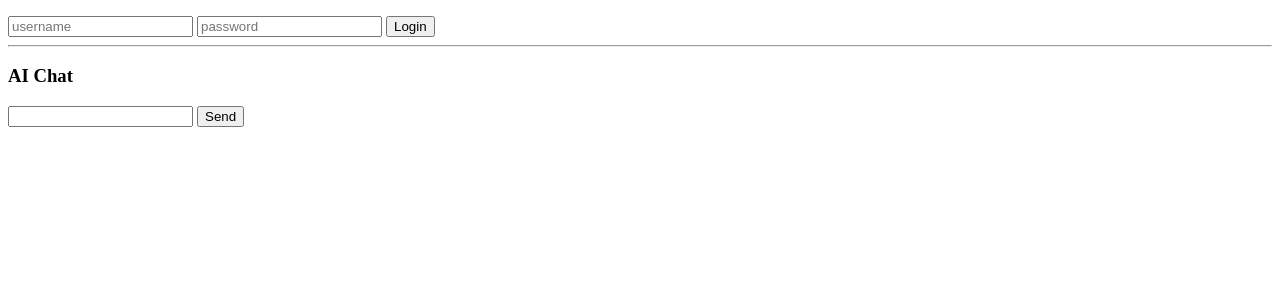
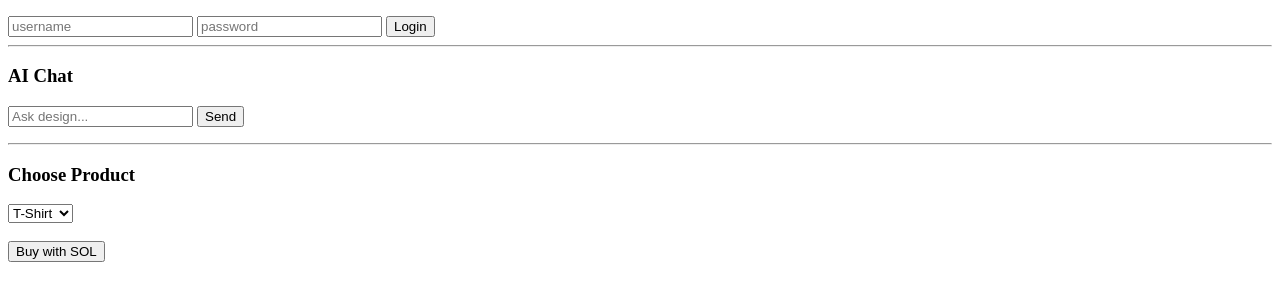
Before and after one commit to vishalllhero/kallaaai, a website: page public/index.html in a window 1280 px wide. Shown: the part 106-406 px from the top of the page. Drawn offline with Linux system fonts and the light colour scheme.

Commit message:
final order fix

```diff
--- a/public/index.html
+++ b/public/index.html
@@ -8,6 +8,7 @@
 
 <h1>🎨 KALLAA AI</h1>
 
+<!-- LOGIN -->
 <h3>Login</h3>
 <input id="user" placeholder="username">
 <input id="pass" type="password" placeholder="password">
@@ -15,13 +16,30 @@
 
 <hr>
 
+<!-- AI CHAT -->
 <h3>AI Chat</h3>
-<input id="input">
+<input id="input" placeholder="Ask design...">
 <button onclick="send()">Send</button>
 
 <p id="response"></p>
 
+<hr>
+
+<!-- PRODUCT -->
+<h3>Choose Product</h3>
+<select id="product">
+  <option value="T-Shirt">T-Shirt</option>
+  <option value="Hoodie">Hoodie</option>
+  <option value="Shoes">Shoes</option>
+</select>
+
+<br><br>
+
+<button onclick="buyNow()">Buy with SOL</button>
+
 <script>
+
+/* ================= LOGIN ================= */
 async function login() {
   const username = document.getElementById("user").value;
   const password = document.getElementById("pass").value;
@@ -41,6 +59,7 @@ async function login() {
   }
 }
 
+/* ================= AI CHAT ================= */
 async function send() {
   const message = document.getElementById("input").value;
 
@@ -53,6 +72,43 @@ async function send() {
   const data = await res.json();
   document.getElementById("response").innerText = data.reply;
 }
+
+/* ================= ORDER SAVE ================= */
+async function buyNow() {
+
+  const product = document.getElementById("product").value;
+
+  // fake wallet + tx (testing)
+  const wallet = "wallet_" + Math.floor(Math.random() * 10000);
+  const tx = "tx_" + Math.random().toString(36).substring(7);
+
+  try {
+    const res = await fetch("/order", {
+      method: "POST",
+      headers: {
+        "Content-Type": "application/json"
+      },
+      body: JSON.stringify({
+        wallet,
+        product,
+        tx
+      })
+    });
+
+    const data = await res.json();
+
+    if (data.success) {
+      alert("✅ Order Saved!");
+    } else {
+      alert("❌ Failed!");
+    }
+
+  } catch (err) {
+    alert("Error 😢");
+    console.log(err);
+  }
+}
+
 </script>
 
 </body>
```
